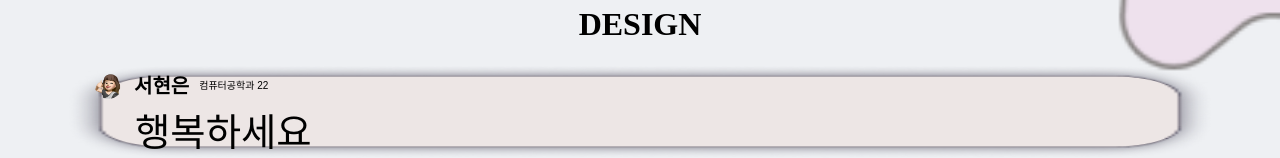
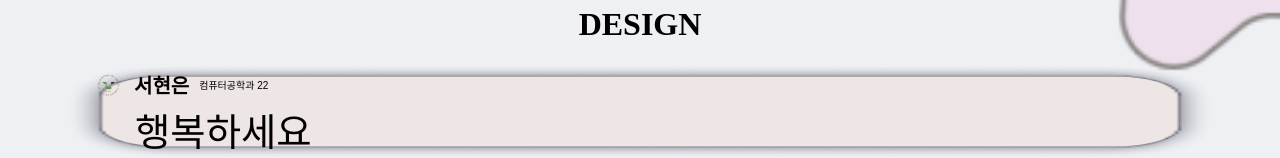
Before and after one commit to LikeLion-SKU/2024-SKU-Club-Fair, a React (Vite) app: page /about in a window 1280 px wide. Shown: the part 642-800 px from the top of the page. Built offline with nearby package versions, Linux system fonts and the light colour scheme; a web font is replaced by a local one.

Commit message:
fix/ 자기소개 수정 찐찐찐막

```diff
--- a/src/pages/About.jsx
+++ b/src/pages/About.jsx
@@ -2,7 +2,6 @@ import Header from '../components/Header';
 import { BgAbout, Colla } from '../styles/page_about';
 import InfoLine from '../components/InfoLine';
 import test from '/logo_lion.png';
-import test2 from '/test1.jpg';
 import bg from '/bg_info.png';
 import { Container } from '../styles/ClubList';
 import center from '/logo_center.png';
@@ -33,7 +32,7 @@ export default function About() {
           name="서현은"
           info="컴퓨터공학과 22"
           src="행복하세요"
-          img={'/ME.png'}
+          img={test}
         />
         <InfoLine
           name="민동명"
```
